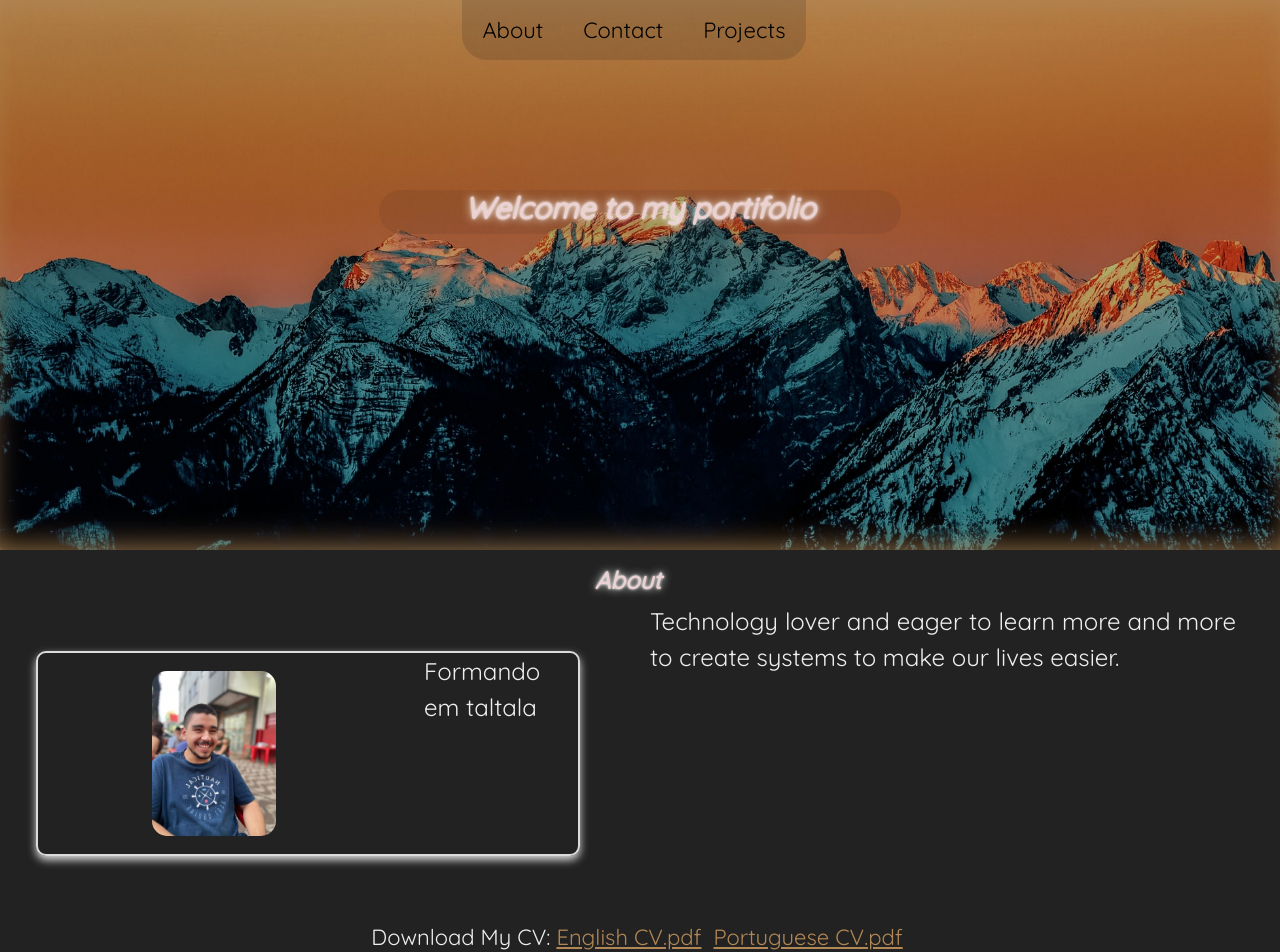
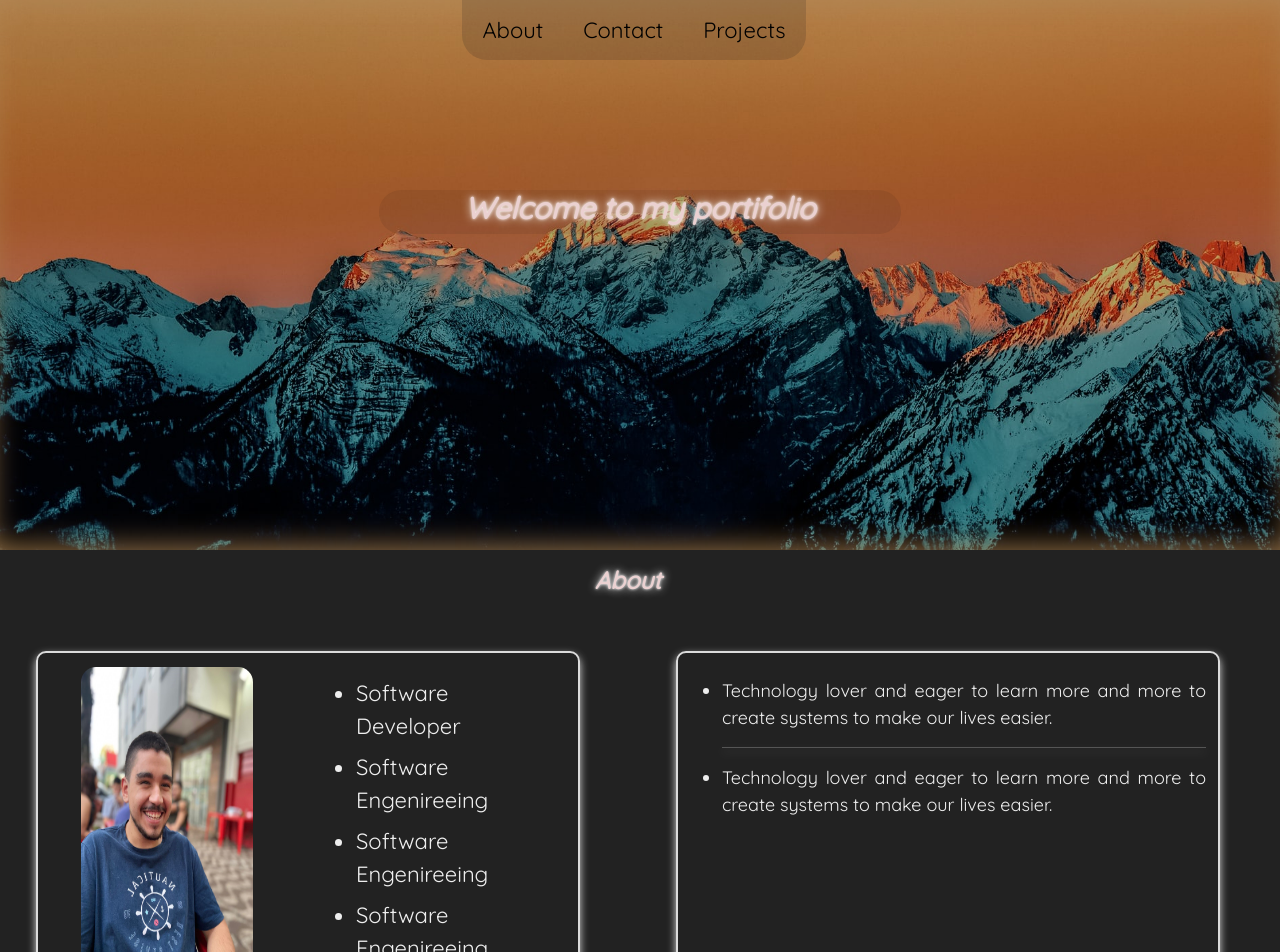
Before and after one commit to PedroBSanchez/myPortifolio, a React (Create React App) app: page / in a window 1280 px wide. Shown: the top 952 px of the page. Built offline with nearby package versions, Linux system fonts and the light colour scheme.

Commit message:
Implementando about e adicionar skills

```diff
--- a/src/App.css
+++ b/src/App.css
@@ -4,7 +4,7 @@ html {
   scroll-behavior: smooth;
 }
 
-.card-border-about {
+.card-border {
   box-shadow: 0 4px 8px 0 rgba(238, 238, 238, 0.911);
   border: 2px solid rgba(238, 238, 238, 0.911);
   transition: 0.3s;
--- a/src/App.jsx
+++ b/src/App.jsx
@@ -4,6 +4,7 @@ import Projects from "./components/endContent/Projects";
 import Footer from "./components/endContent/Footer";
 
 import "./App.css";
+import Skills from "./components/skillsContent/Skills";
 
 function App() {
   return (
@@ -11,6 +12,7 @@ function App() {
       <Header />
       <section id="about">
         <Middle />
+        <Skills />
         <Footer />
       </section>
       <section id="projects">
--- a/src/components/middleContent/About.css
+++ b/src/components/middleContent/About.css
@@ -1,5 +1,5 @@
 .about-image {
-  width: 40%;
+  width: 70%;
   height: 100%;
   border-radius: 25px;
   padding: 10px;
@@ -8,10 +8,22 @@
 .about-text {
   color: #eee;
   text-align: justify;
-  font-size: 24px;
   font-family: "Quicksand";
-  margin-right: 20px;
-  margin-left: 10px;
+}
+
+.line {
+  color: #eee;
+  box-shadow: 0 4px 8px 0 rgba(238, 238, 238, 0.911);
+}
+
+.text-objective {
+  font-size: 18px;
+  text-align: justify;
+}
+
+.text-personal {
+  font-size: 22px;
+  text-align: left;
 }
 
 .card-border-about {
@@ -19,4 +31,5 @@
   border: 2px solid rgba(238, 238, 238, 0.911);
   transition: 0.3s;
   border-radius: 10px;
+  height: 110%;
 }
--- a/src/components/middleContent/About.jsx
+++ b/src/components/middleContent/About.jsx
@@ -9,21 +9,49 @@ const About = () => {
     <>
       <div className="col-md-6 p-5">
         <div className="card-border-about">
-          <div className="row justify-content-center">
-            <div className="col-md-8 text-center p-2">
+          <div className="row">
+            <div className="col-md-6 text-center p-1">
               <img className="about-image img-fluid" src={image} alt={"Me"} />
             </div>
-            <div className="col-md-4">
-              <p className="about-text">Formando em taltala</p>
+            <div className="col-md-6">
+              <div className="row m-4">
+                <ul>
+                  <li className="about-text text-personal">
+                    Software Developer
+                  </li>
+                  <li className="about-text text-personal mt-2">
+                    Software Engenireeing
+                  </li>
+                  <li className="about-text text-personal mt-2">
+                    Software Engenireeing
+                  </li>
+                  <li className="about-text text-personal mt-2">
+                    Software Engenireeing
+                  </li>
+                </ul>
+              </div>
             </div>
           </div>
         </div>
       </div>
-      <div className="col-md-6">
-        <p className="about-text">
-          Technology lover and eager to learn more and more to create systems to
-          make our lives easier.
-        </p>
+      <div className="col-md-6 p-5">
+        <div className="card-border-about">
+          <div className="row justify-content-center">
+            <div className="col-md-12 text-center p-4">
+              <ul>
+                <li className="about-text text-objective">
+                  Technology lover and eager to learn more and more to create
+                  systems to make our lives easier.
+                </li>
+                <hr className="line" />
+                <li className="about-text text-objective">
+                  Technology lover and eager to learn more and more to create
+                  systems to make our lives easier.
+                </li>
+              </ul>
+            </div>
+          </div>
+        </div>
       </div>
     </>
   );
--- a/src/components/middleContent/Middle.jsx
+++ b/src/components/middleContent/Middle.jsx
@@ -12,7 +12,7 @@ const Middle = () => {
         <div className="row text-center mt-3">
           <h2 className="middle-card-title">About</h2>
         </div>
-        <div className="row">
+        <div className="row mb-2">
           <About />
         </div>
       </div>
--- /dev/null
+++ b/src/components/skillsContent/Skills.css
@@ -0,0 +1,3 @@
+.skills-container {
+  background-color: white;
+}
--- /dev/null
+++ b/src/components/skillsContent/Skills.jsx
@@ -0,0 +1,9 @@
+import React from "react";
+
+import "./Skills.css";
+
+const Skills = () => {
+  return <div className="skills-container">asd</div>;
+};
+
+export default Skills;
```
